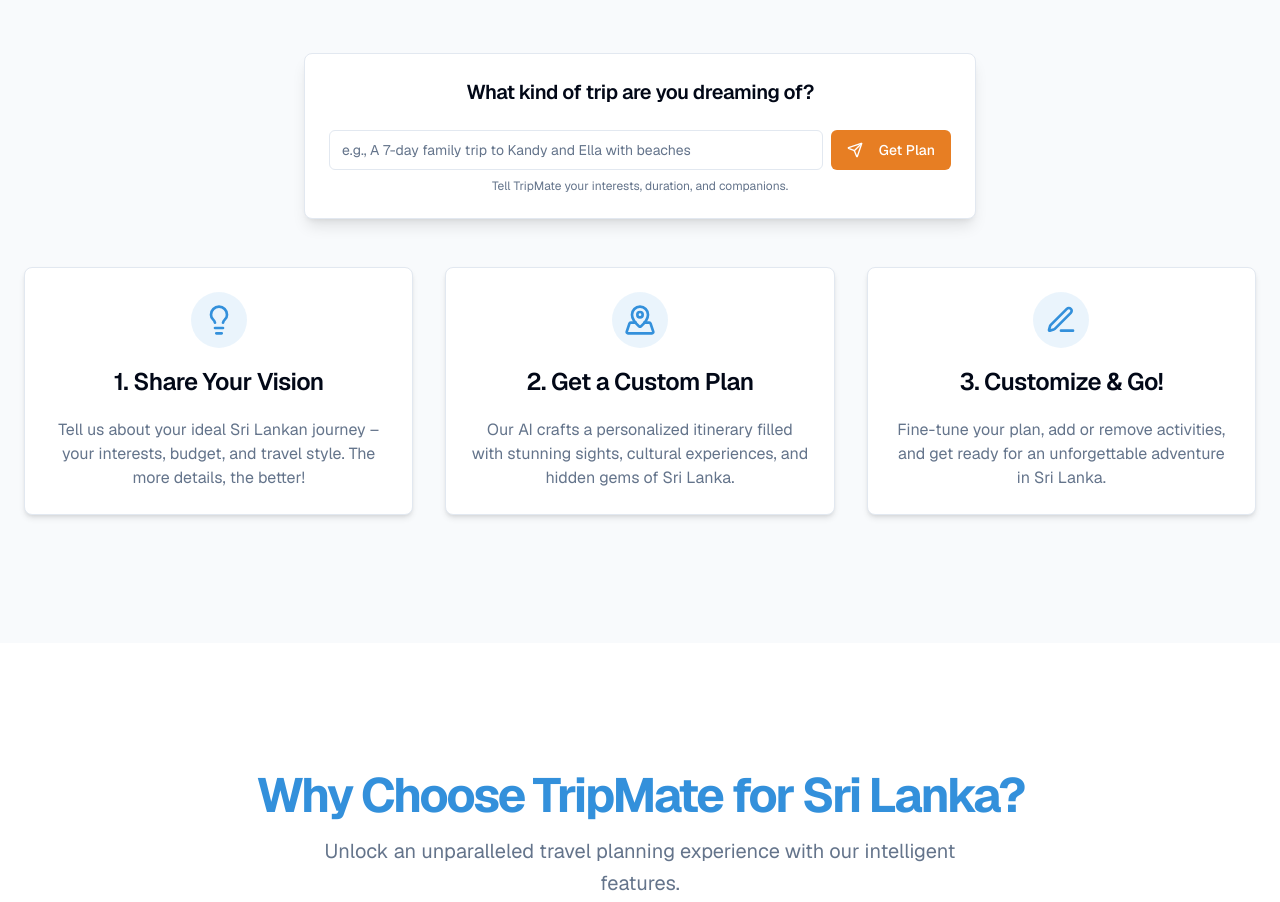
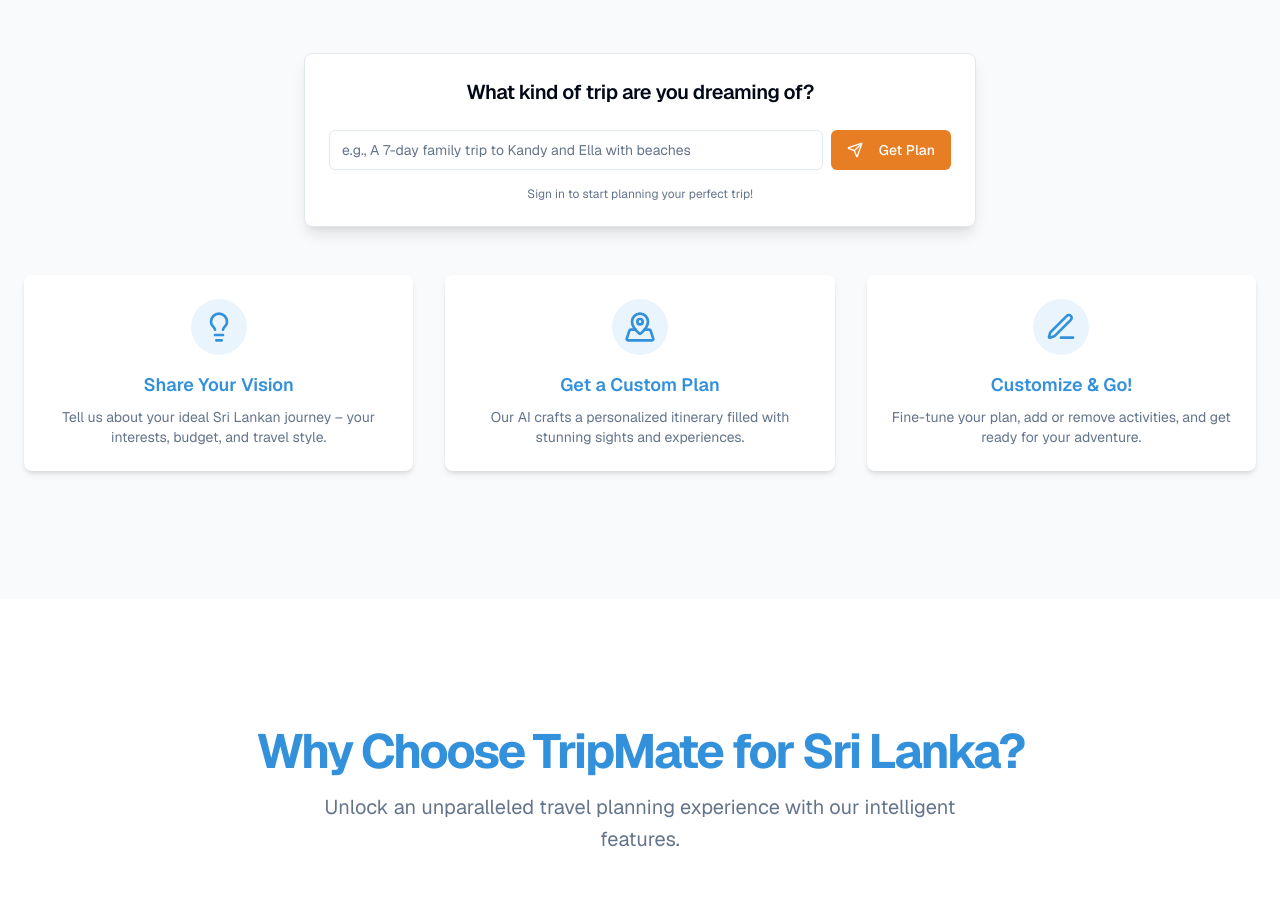
Before and after one commit to sandeepa2023/tripmate_Team_4, a React (Vite) app in the folder frontend/: page / in a window 1280 px wide. Shown: the part 1141-2043 px from the top of the page. Built offline with nearby package versions, Linux system fonts and the light colour scheme.

Commit message:
Routing how_it_works section before and after login

```diff
--- a/frontend/src/components/home/HowItWorksSection.jsx
+++ b/frontend/src/components/home/HowItWorksSection.jsx
@@ -1,8 +1,6 @@
-
-import { Card, CardContent, CardHeader, CardTitle } from "@/components/ui/card";
-import { Input } from "@/components/ui/input";
-import { Button } from "@/components/ui/button";
-import { Lightbulb, MapPinned, Edit3, Send } from "lucide-react";
+import TripPlannerCard from "./TripPlannerCard";
+import ProcessStep from "./ProcessStep";
+import { processSteps } from "@/data/processSteps";
 
 export default function HowItWorksSection() {
   return (
@@ -18,72 +16,18 @@ export default function HowItWorksSection() {
         </div>
 
         <div className="max-w-2xl mx-auto mb-12">
-          <Card className="shadow-lg">
-            <CardHeader>
-              <CardTitle className="text-center text-xl text-foreground">
-                What kind of trip are you dreaming of?
-              </CardTitle>
-            </CardHeader>
-            <CardContent>
-              <div className="flex gap-2">
-                <Input
-                  type="text"
-                  placeholder="e.g., A 7-day family trip to Kandy and Ella with beaches"
-                  className="flex-grow text-base"
-                  aria-label="Describe your dream trip"
-                />
-                <Button type="submit" className="bg-accent hover:bg-accent/90 text-accent-foreground">
-                  <Send className="h-5 w-5 mr-2" />
-                  Get Plan
-                </Button>
-              </div>
-              <p className="text-xs text-muted-foreground mt-2 text-center">
-                Tell TripMate your interests, duration, and companions.
-              </p>
-            </CardContent>
-          </Card>
+          <TripPlannerCard />
         </div>
 
         <div className="grid gap-8 md:grid-cols-3">
-          <Card className="text-center shadow-md hover:shadow-xl transition-shadow duration-300">
-            <CardHeader>
-              <div className="mx-auto bg-primary/10 p-3 rounded-full w-fit mb-4">
-                <Lightbulb className="h-8 w-8 text-primary" />
-              </div>
-              <CardTitle className="text-foreground">1. Share Your Vision</CardTitle>
-            </CardHeader>
-            <CardContent>
-              <p className="text-muted-foreground">
-                Tell us about your ideal Sri Lankan journey – your interests, budget, and travel style. The more details, the better!
-              </p>
-            </CardContent>
-          </Card>
-          <Card className="text-center shadow-md hover:shadow-xl transition-shadow duration-300">
-            <CardHeader>
-              <div className="mx-auto bg-primary/10 p-3 rounded-full w-fit mb-4">
-                <MapPinned className="h-8 w-8 text-primary" />
-              </div>
-              <CardTitle className="text-foreground">2. Get a Custom Plan</CardTitle>
-            </CardHeader>
-            <CardContent>
-              <p className="text-muted-foreground">
-                Our AI crafts a personalized itinerary filled with stunning sights, cultural experiences, and hidden gems of Sri Lanka.
-              </p>
-            </CardContent>
-          </Card>
-          <Card className="text-center shadow-md hover:shadow-xl transition-shadow duration-300">
-            <CardHeader>
-              <div className="mx-auto bg-primary/10 p-3 rounded-full w-fit mb-4">
-                <Edit3 className="h-8 w-8 text-primary" />
-              </div>
-              <CardTitle className="text-foreground">3. Customize & Go!</CardTitle>
-            </CardHeader>
-            <CardContent>
-              <p className="text-muted-foreground">
-                Fine-tune your plan, add or remove activities, and get ready for an unforgettable adventure in Sri Lanka.
-              </p>
-            </CardContent>
-          </Card>
+          {processSteps.map((step, index) => (
+            <ProcessStep
+              key={index}
+              iconType={step.iconType}
+              title={step.title}
+              description={step.description}
+            />
+          ))}
         </div>
       </div>
     </section>
--- /dev/null
+++ b/frontend/src/components/home/ProcessStep.jsx
@@ -0,0 +1,21 @@
+import { Lightbulb, MapPinned, Edit3 } from "lucide-react";
+
+const iconComponents = {
+  Lightbulb: Lightbulb,
+  MapPinned: MapPinned,
+  Edit3: Edit3,
+};
+
+export default function ProcessStep({ iconType, title, description }) {
+  const IconComponent = iconComponents[iconType];
+
+  return (
+    <div className="text-center p-6 bg-card rounded-lg shadow-md hover:shadow-lg transition-shadow">
+      <div className="inline-flex p-3 rounded-full bg-primary/10 mb-4">
+        <IconComponent className="h-8 w-8 text-primary" />
+      </div>
+      <h3 className="text-lg font-semibold mb-2">{title}</h3>
+      <p className="text-muted-foreground text-sm">{description}</p>
+    </div>
+  );
+}
--- /dev/null
+++ b/frontend/src/components/home/TripPlannerCard.jsx
@@ -0,0 +1,97 @@
+import { useState } from "react";
+import { useNavigate } from "react-router-dom";
+import { useAuth } from "@/context/AuthContext";
+import { useToast } from "@/hooks/use-toast";
+import { Card, CardContent, CardHeader, CardTitle } from "@/components/ui/card";
+import { Input } from "@/components/ui/input";
+import { Button } from "@/components/ui/button";
+import { Send } from "lucide-react";
+
+export default function TripPlannerCard() {
+  const [tripQuery, setTripQuery] = useState("");
+  const [isLoading, setIsLoading] = useState(false);
+  const { isAuthenticated } = useAuth();
+  const navigate = useNavigate();
+  const { toast } = useToast();
+
+  const handleSubmit = async (e) => {
+    e.preventDefault();
+
+    if (!isAuthenticated) {
+      toast({
+        title: "Sign in required",
+        description: "Please sign in to plan your trip",
+      });
+      navigate("/auth/signin");
+      return;
+    }
+
+    // Mock submission
+    setIsLoading(true);
+    try {
+      // Simulate API delay
+      await new Promise(resolve => setTimeout(resolve, 1500));
+
+      // Store query in localStorage for dashboard demo
+      localStorage.setItem('lastTripQuery', tripQuery);
+
+      toast({
+        title: "Success!",
+        description: "Your trip plan is ready to view.",
+      });
+
+      navigate("/dashboard");
+    } catch (error) {
+      toast({
+        title: "Error",
+        description: "Something went wrong. Please try again.",
+        variant: "destructive",
+      });
+    } finally {
+      setIsLoading(false);
+    }
+  };
+
+  return (
+    <Card className="shadow-lg">
+      <CardHeader>
+        <CardTitle className="text-center text-xl text-foreground">
+          What kind of trip are you dreaming of?
+        </CardTitle>
+      </CardHeader>
+      <CardContent>
+        <form onSubmit={handleSubmit} className="space-y-4">
+          <div className="flex gap-2">
+            <Input
+              type="text"
+              value={tripQuery}
+              onChange={(e) => setTripQuery(e.target.value)}
+              placeholder="e.g., A 7-day family trip to Kandy and Ella with beaches"
+              className="flex-grow text-base"
+              disabled={isLoading}
+            />
+            <Button
+              type="submit"
+              className="bg-accent hover:bg-accent/90 text-accent-foreground"
+              disabled={isLoading}
+            >
+              {isLoading ? (
+                "Planning..."
+              ) : (
+                <>
+                  <Send className="h-5 w-5 mr-2" />
+                  Get Plan
+                </>
+              )}
+            </Button>
+          </div>
+          <p className="text-xs text-muted-foreground text-center">
+            {isAuthenticated
+              ? "Tell us about your ideal trip duration and interests"
+              : "Sign in to start planning your perfect trip!"}
+          </p>
+        </form>
+      </CardContent>
+    </Card>
+  );
+}
--- /dev/null
+++ b/frontend/src/data/processSteps.js
@@ -0,0 +1,31 @@
+import { Lightbulb, MapPinned, Edit3 } from "lucide-react";
+
+// Map the string icon types to the actual components
+const iconComponents = {
+  Lightbulb: Lightbulb,
+  MapPinned: MapPinned,
+  Edit3: Edit3
+};
+
+// Simple function to get the icon component from the type
+export const getIconByType = (iconType) => {
+  return iconComponents[iconType] || null;
+};
+
+export const processSteps = [
+  {
+    iconType: "Lightbulb",
+    title: "Share Your Vision",
+    description: "Tell us about your ideal Sri Lankan journey – your interests, budget, and travel style."
+  },
+  {
+    iconType: "MapPinned",
+    title: "Get a Custom Plan",
+    description: "Our AI crafts a personalized itinerary filled with stunning sights and experiences."
+  },
+  {
+    iconType: "Edit3",
+    title: "Customize & Go!",
+    description: "Fine-tune your plan, add or remove activities, and get ready for your adventure."
+  }
+];
```
